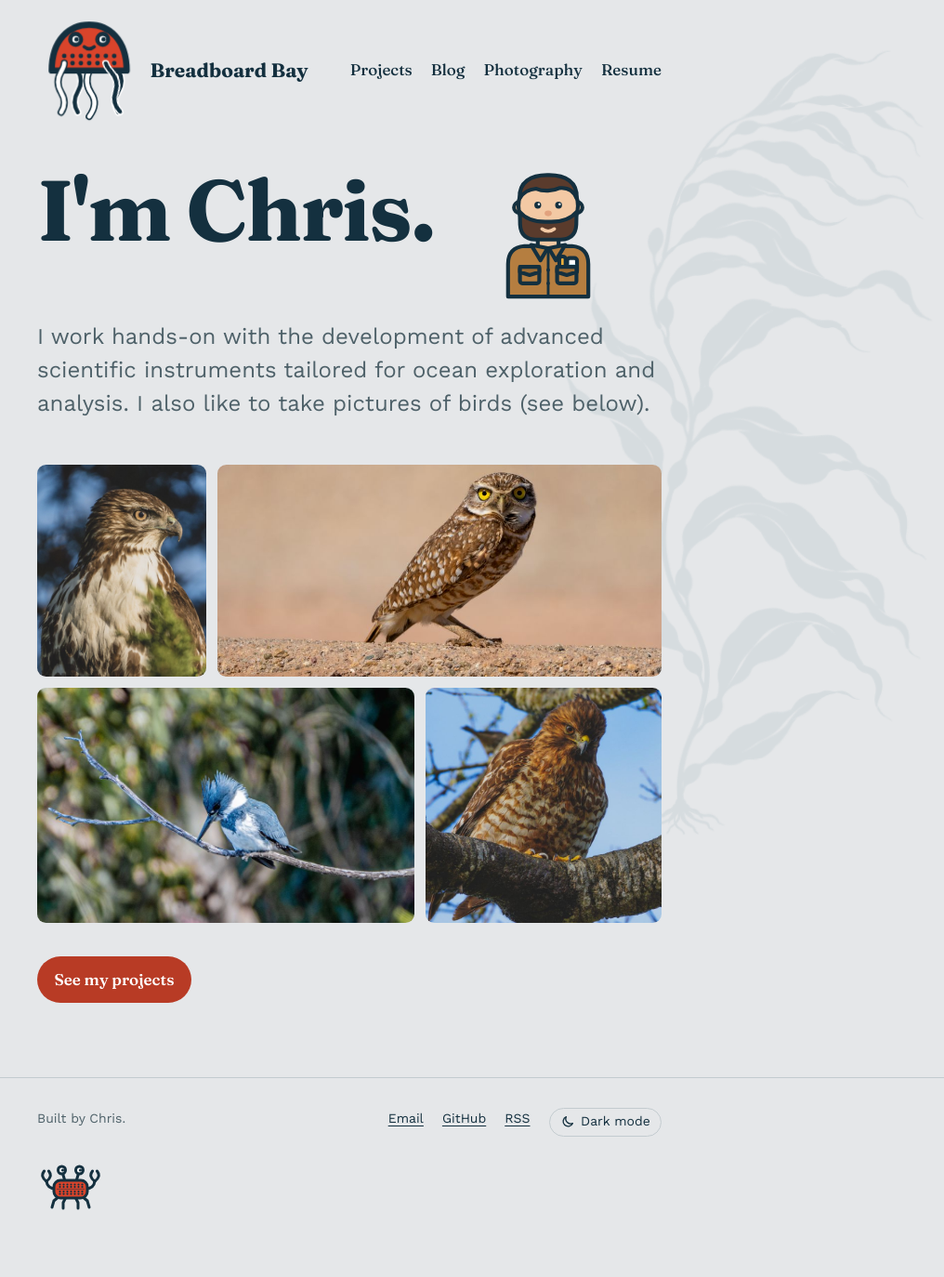
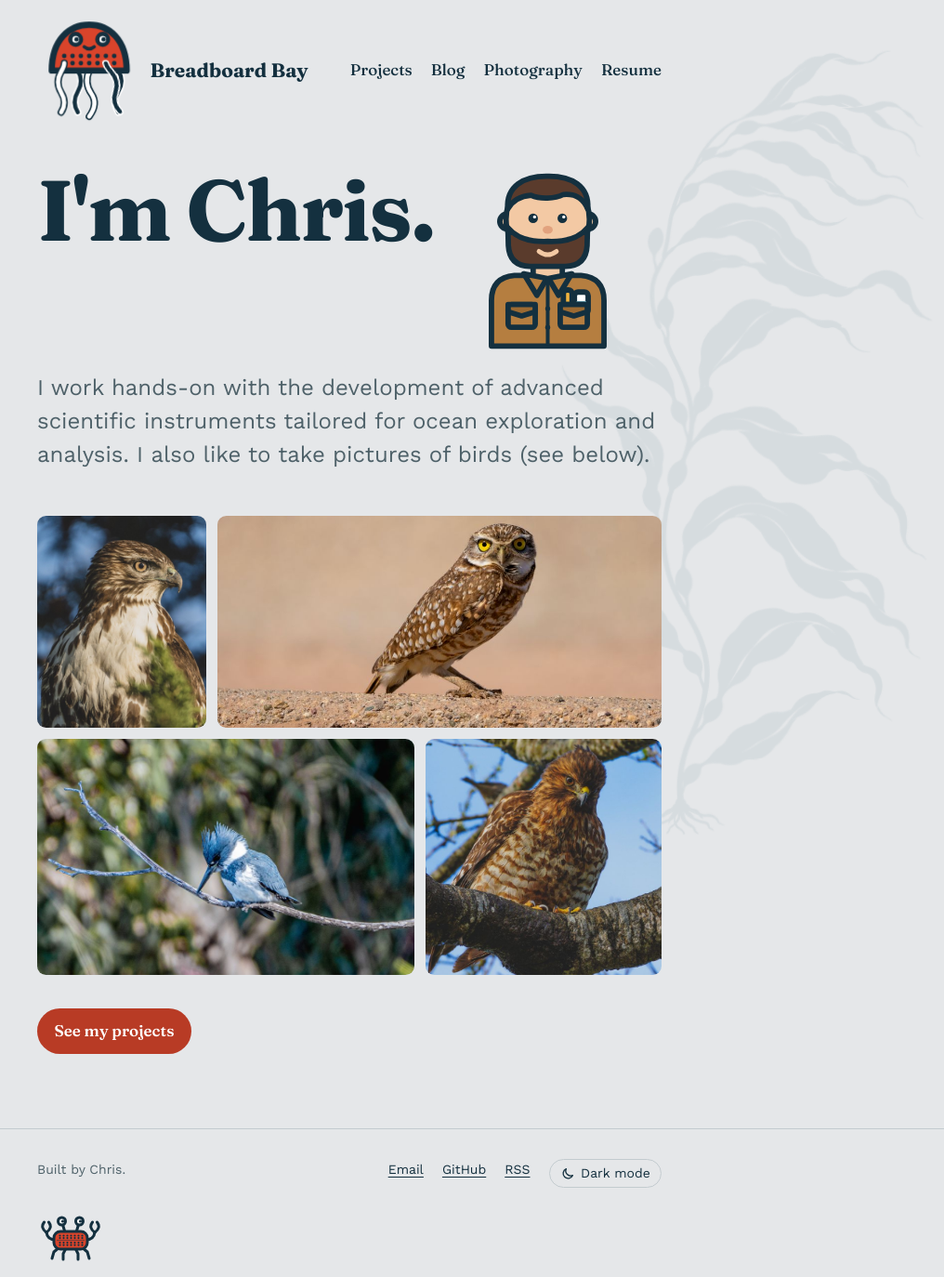
Before and after one commit to RobotCrabLab/Homepage, a Jekyll site: the page built from index.html, in a window 1280 px wide. Shown: the whole page at 93% size, without its empty margins (264-1280 px from the left). Built offline with Jekyll 4.4.1, drawn with Linux system fonts in a browser that asks for light colours; before the commit the page ends 1319 px from its top, so only the background shows below that.

Commit message:
Make the home page character 40% larger
Co-Authored-By: Claude Opus 5.5 <noreply@anthropic.com>
Claude-Session: https://claude.ai/code/session_01MMDVxXAekaRt7NRydvis2Y

```diff
--- a/assets/css/style.css
+++ b/assets/css/style.css
@@ -333,7 +333,7 @@ img { max-width: 100%; height: auto; }
 /* A little cartoon of Chris stands to the right of the greeting, centered in the
    space between the end of the heading and the right margin */
 .hero-head { display: flex; align-items: flex-start; }  /* tops line up: the heading's letters with the top of his head */
-.hero-me { width: clamp(4rem, 11vw, 7rem); height: auto; flex: none; margin: 0 auto; }
+.hero-me { width: clamp(5.6rem, 15.4vw, 9.8rem); height: auto; flex: none; margin: -0.15rem auto 0; }
 .actions { display: flex; flex-wrap: wrap; align-items: center; gap: 1rem 1.5rem; margin: 2rem 0 0; }
 
 .home-section { margin-top: clamp(2.5rem, 6vw, 4rem); }
```
